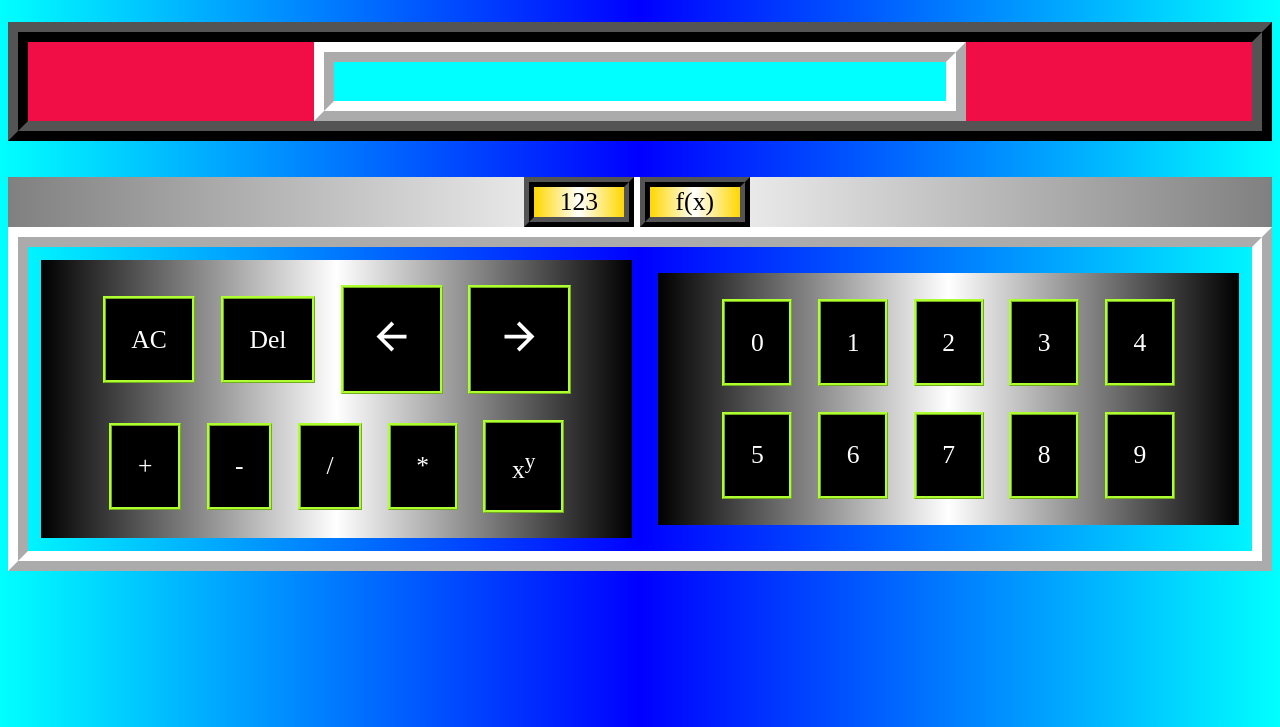
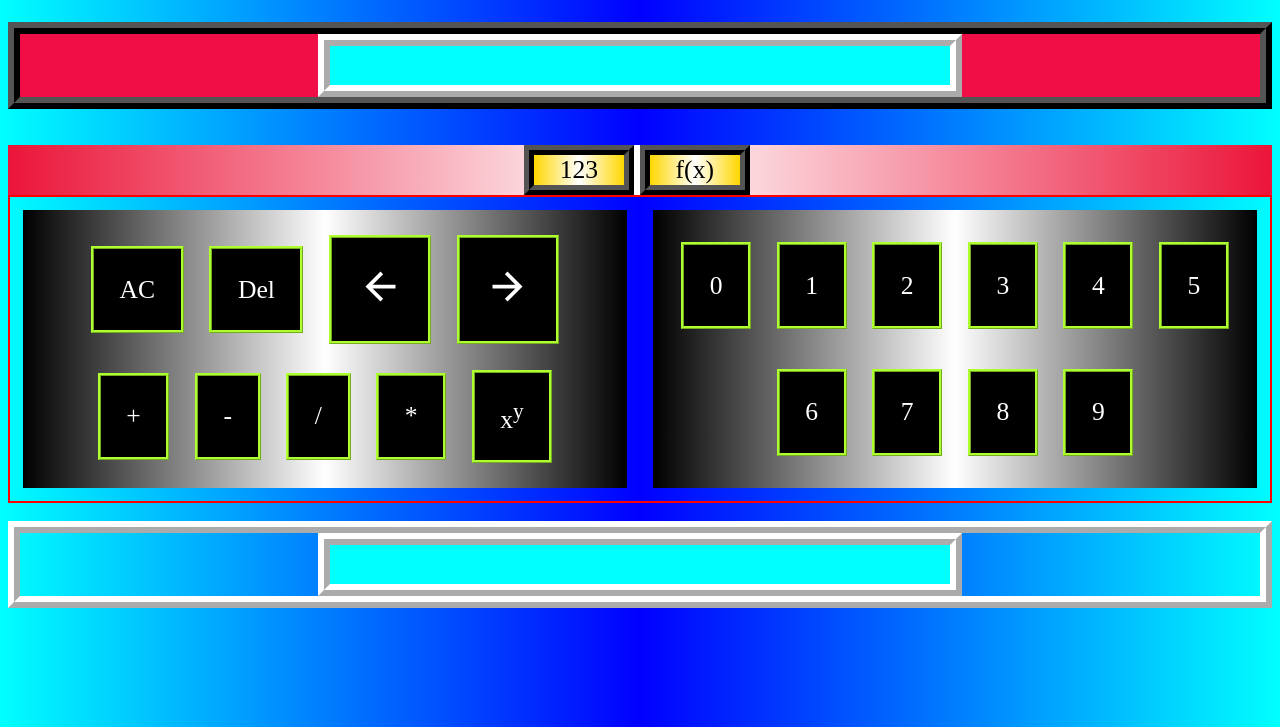
Before and after one commit to Sam-Varghese/Scientific-Calculator, a plain HTML site: page index.html in a window 1280 px wide. Both pictures are taken after a click on the element "AC". Shown: the part 73-800 px from the top of the page. Drawn offline with nearby package versions, Linux system fonts and the light colour scheme.

Commit message:
Added result section

```diff
--- a/CSS/style.css
+++ b/CSS/style.css
@@ -12,7 +12,7 @@ h1 {
     background-color: rgb(241, 14, 71);
     align-items: center;
     justify-content: center;
-    border: 20px ridge black
+    border: 1vw ridge black
 }
 
 .boundary {
@@ -24,19 +24,21 @@ h1 {
     padding: 1vw;
     flex-wrap: wrap;
     margin: 1vw;
+    max-height: 20vw;
+    overflow: auto;
 }
 .center-1 {
     display: flex;
     align-items: center;
     justify-content: center;
-    border: 20px ridge white;
+    border: 1vw ridge white;
     /* flex-direction: column */
 }
 
 .display-content {
     width: 50%;
     color: black;
-    border: 20px ridge white;
+    border: 1vw ridge white;
     background-color: aqua;
     font-size: 3vw;
     overflow-x: auto;
@@ -67,7 +69,7 @@ h1 {
     display: flex;
     flex-wrap: wrap;
     justify-content: center;
-    background-image: linear-gradient(to right, grey, white, grey);
+    background-image: linear-gradient(to right, rgb(235, 21, 57), white, rgb(235, 21, 57));
 }
 
 .menu-items {
@@ -85,3 +87,9 @@ h1 {
 .menu-items:hover {
     background-image: linear-gradient(to right, rgb(19, 240, 19), white, rgb(19, 240, 19));
 }
+
+.grid-container {
+    display: grid;
+    grid-template-columns: auto auto auto;
+    border: 2px solid red;
+}
--- a/index.html
+++ b/index.html
@@ -6,6 +6,7 @@
     <meta name="viewport" content="width=device-width, initial-scale=1.0" />
     <title>Calculator</title>
     <link rel="stylesheet" href="CSS/style.css" />
+  <script src="https://unpkg.com/mathjs/lib/browser/math.js"></script>
   </head>
   <body>
     <h1 align="center">Calculator</h1>
@@ -16,17 +17,12 @@
     <br />
     <br />
     <div class="menu">
-          <div class="menu-items">
-              123
-          </div>
-          <div class="menu-items" onclick="display_fx()">
-            f(x)
-          </div>
-      </div>
-    <div class="center-1">
-
+      <div class="menu-items">123</div>
+      <div class="menu-items" onclick="display_fx()">f(x)</div>
+    </div>
+    <div class="grid-container">
       <div class="boundary">
-        <div class="calc-buttons" id="AC" onclick = "all_clear()">AC</div>
+        <div class="calc-buttons" id="AC" onclick="all_clear()">AC</div>
         <div class="calc-buttons" id="Del">Del</div>
         <div class="calc-buttons" id="<">
           <img src="Images/back_arrow.svg" alt="" height="45vw" />
@@ -54,8 +50,7 @@
         <div class="calc-buttons" id="8" onclick="input_statement(8)">8</div>
         <div class="calc-buttons" id="9" onclick="input_statement(9)">9</div>
       </div>
-      <div class="boundary" style="display: none;" id="fx_boundary">
-
+      <div class="boundary" style="display: none; min-width: 14vw;" id="fx_boundary">
         <div class="calc-buttons" id="(" onclick="input_statement('()')">(</div>
         <div class="calc-buttons" id="(" onclick="input_statement('Sin()')">
           Sin()
@@ -77,18 +72,24 @@
         </div>
       </div>
     </div>
+    <br />
+    <div class="center-1">
+      <div class="display-content" id="result-section"></div>
+    </div>
 
     <script>
       function input_statement(text) {
         document.getElementById("display").innerHTML += text;
+        document.getElementById("result-section").innerHTML = math.evaluate(document.getElementById("display").innerHTML)
       }
 
-      function display_fx(){
-          document.getElementById("fx_boundary").style.display = "block"
+      function display_fx() {
+        document.getElementById("fx_boundary").style.display = "block";
       }
 
-      function all_clear(){
+      function all_clear() {
         document.getElementById("display").innerHTML = "";
+        document.getElementById("result-section").innerHTML = "";
       }
     </script>
   </body>
```
Also changed, not shown: 1 other file.
